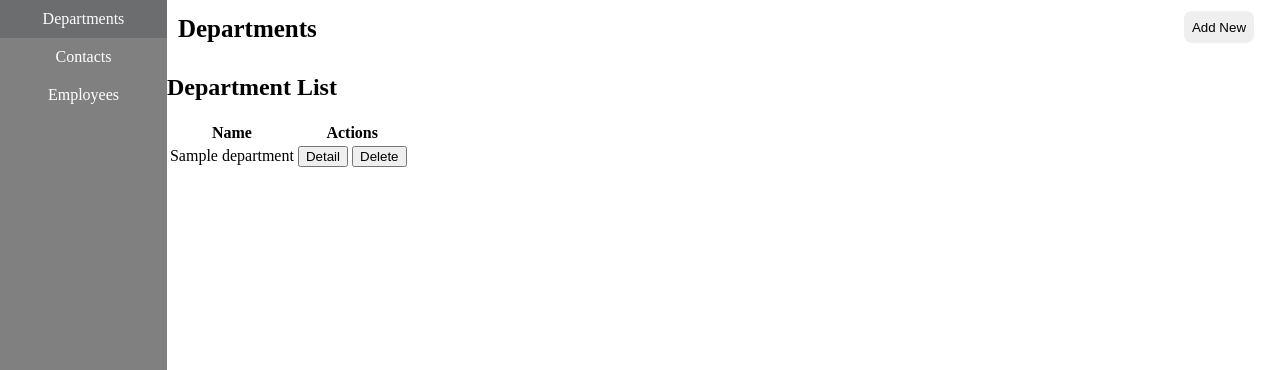
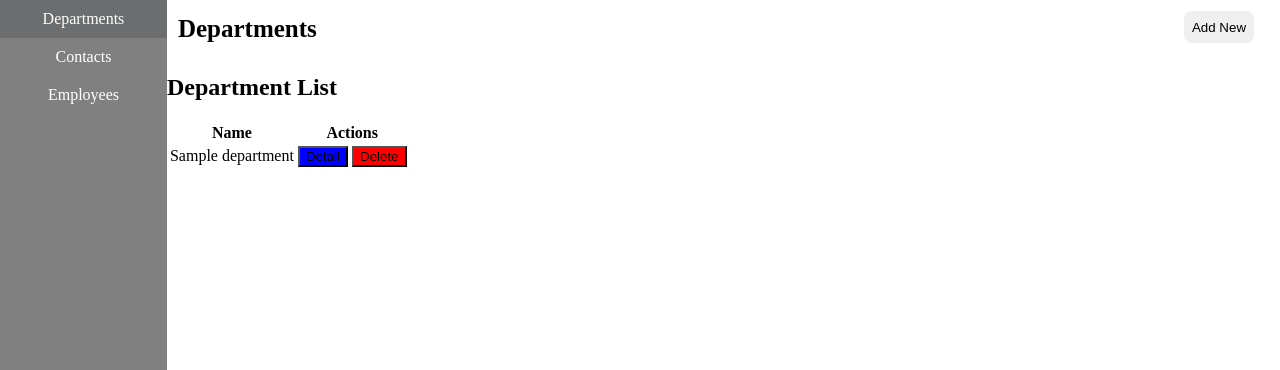
Before and after one commit to hothanhtuan1209/python-training, a Django app: page /departments in a window 1280 px wide. Shown: the part 50-420 px from the top of the page. Run offline with Django 4.2, Linux system fonts and the light colour scheme; a user stored in the database is signed in; tables that the repository leaves empty hold one stand-in row (values such as "Sample post").

Commit message:
Update css for form create department

```diff
--- a/django/manager_employees/departments/static/css/department.css
+++ b/django/manager_employees/departments/static/css/department.css
@@ -1,10 +1,10 @@
-/* .detail-button {
+.detail-button {
     background-color: blue;
-} */
+}
 
-/* .delete-button {
+.delete-button {
     background-color: red;
-} */
+}
 
 .form-new {
   position: absolute;
@@ -15,6 +15,7 @@
   flex-direction: column;
   gap: 5px;
   /* width: 100vw; */
+  background-color: antiquewhite;
 }
 
 .error-message {
```
